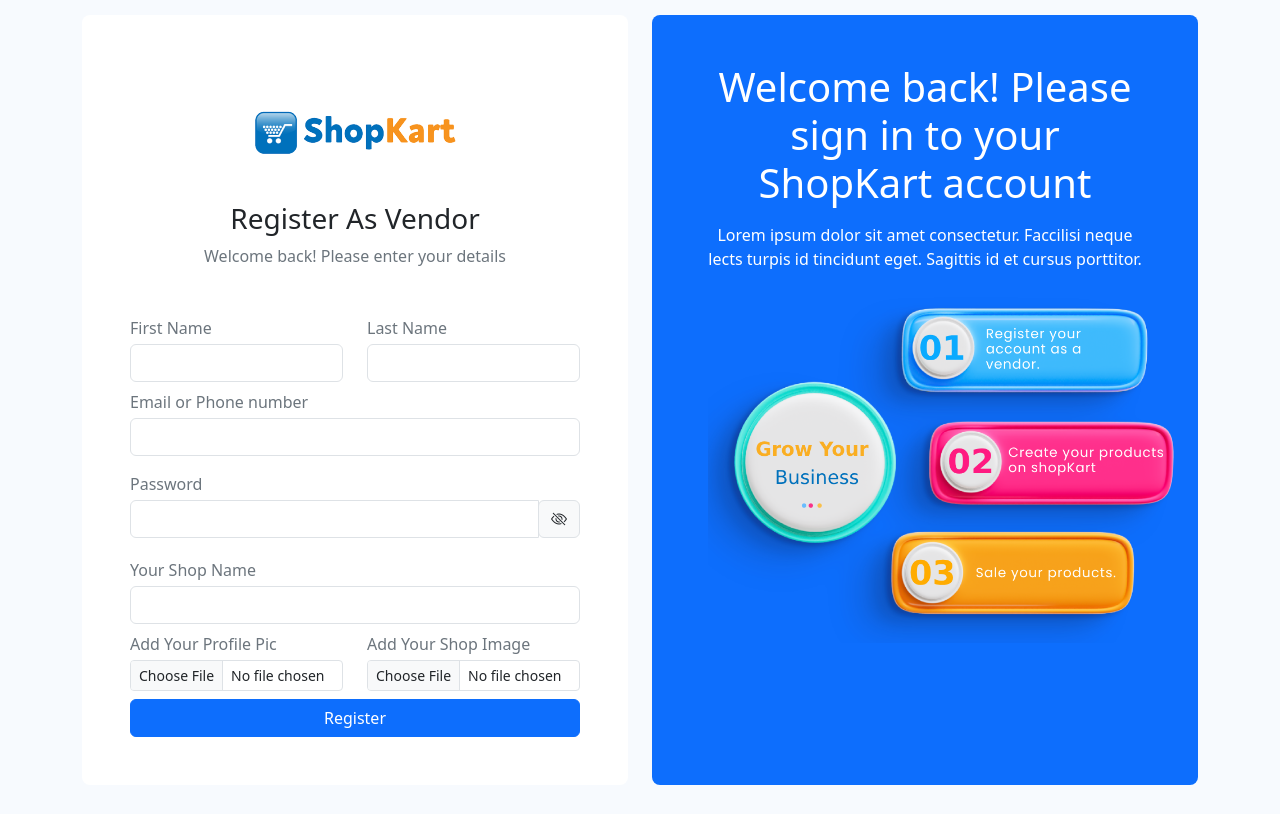
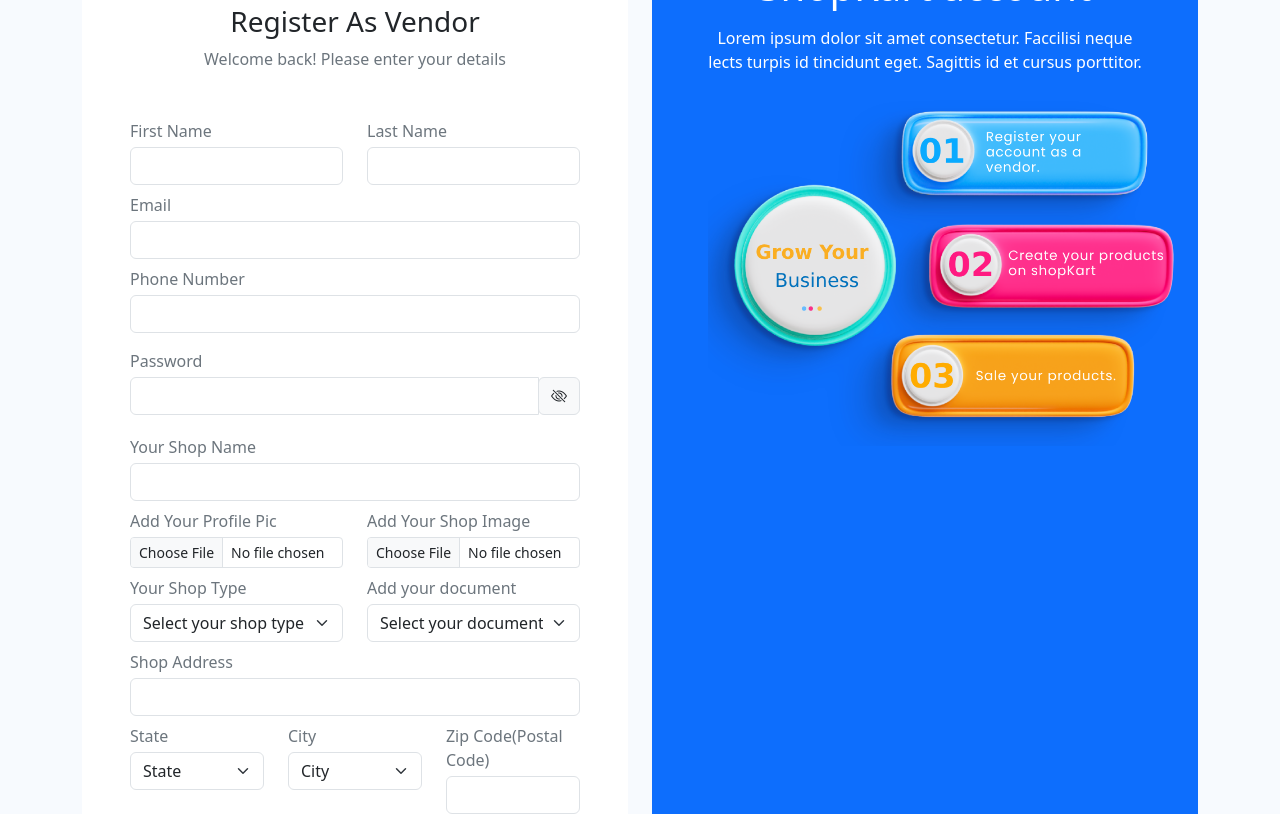
Before and after one commit to neelesh9979/shopkart-dashboard, a React (Create React App) app: page /register in a window 1280 px wide. Shown: the top 814 px of the page. Built offline with nearby package versions, Linux system fonts and the light colour scheme.

Commit message:
Sidebar design

```diff
--- a/src/App.js
+++ b/src/App.js
@@ -22,9 +22,9 @@
     <BrowserRouter>
       <Routes>
         {/* <Route path="/" element={isLoggedIn === 'true' ? <Navigate to="/dashboard" /> : <Navigate to="/login" />} /> */}
-        <Route path="/" element={isLoggedIn ? <Dashboard /> : <Navigate to="/login" />} />
+        <Route path="/" element={<Dashboard />} />
         <Route path="/login" element={!isLoggedIn ? <Login /> : <Navigate to="/" />} />
-        <Route path="/register" element={<Register />} />
+        <Route path="/register" element={!isLoggedIn ? <Register /> : <Navigate to="/" />} />
         <Route path="*" element={<PageNotFound />} />
       </Routes>
     </BrowserRouter>
--- a/src/pages/Login.js
+++ b/src/pages/Login.js
@@ -33,7 +33,7 @@
                     setLoginStatus(()=> userLoginStatus(data.status,data.message));
                     sessionStorage.setItem('userTokenId', data.token);
                     sessionStorage.setItem('userLoggedIn', true);
-                    <Navigate to="/" />
+
                     setLoading(false);
                 }else{
                     setLoginStatus(()=> userLoginStatus(data.status,data.message));
--- a/src/pages/Register.js
+++ b/src/pages/Register.js
@@ -6,12 +6,14 @@
     const [fname, setFname] = useState('');
     const [lname, setLname] = useState('');
     const [email, setEmail] = useState('');
+    const [phone, setPhone] = useState('');
     const [password, setPassword] = useState('');
     const [emailError, setEmailError] = useState(false);
     const [passwordError, setPasswordError] = useState(false);
     const [loading, setLoading] = useState(false);
     const [loginStatus, setLoginStatus] = useState('');
     const [showPassword, setShowPassword] = useState(false);
+    const [error, setError] = useState("");
 
     // Vendor State
     const [shopName, setShopName] = useState('');
@@ -130,12 +132,12 @@
                                             </div>
                                         </div>
                                     </div>
-                                    <div className="form-group">
-                                        <label className="mb-1 text-secondary fs-6" htmlFor="exampleInputEmail1">Email or Phone number</label>
+                                    <div className="form-group mb-2">
+                                        <label className="mb-1 text-secondary fs-6" htmlFor="exampleInputEmail1">Email</label>
                                         <input
                                             type="text"
-                                            className={emailError ? 'is-invalid form-control ' : 'form-control'}
-                                            name="emailorphone"
+                                            className='form-control'
+                                            name="email"
                                             value={email}
                                             onChange={(e) =>{
                                                 setEmail(e.target.value)
@@ -143,7 +145,31 @@
                                             } }
                                             onKeyDown={handleKeyDown}
                                         />
-                                        <div className="invalid-feedback">Please enter registered email or phone number.</div>
+                                    </div>
+                                    <div className="form-group">
+                                        <label className="mb-1 text-secondary fs-6" htmlFor="exampleInputEmail1">Phone Number</label>
+                                        <input
+                                            type="text"
+                                            className={error === ""?'form-control':'is-invalid form-control'}
+                                            name="phone"
+                                            value={phone}
+                                            onChange={(e) =>{
+
+                                                {phone !=='' ? setEmailError(false) : setEmailError(true)}
+                                                if (e.target.value ==="" || /^[0-9\b]+$/.test(e.target.value)) {
+                                                    if(e.target.value.length <= 10){
+                                                        setPhone(e.target.value);
+                                                        setError('');
+                                                    }else{
+                                                        setPhone(e.target.value);
+                                                        setError("Mobile number cannot be more than 10 digits");
+                                                    }
+
+                                                }
+                                            } }
+                                            onKeyDown={handleKeyDown}
+                                        />
+                                        <div className="invalid-feedback">{error}</div>
                                     </div>
                                     <div className="form-group has-validation my-3 pb-1">
                                         <label className="mb-1 text-secondary fs-6" htmlFor="exampleInputPassword1">Password</label>
@@ -193,6 +219,76 @@
                                             </div>
                                         </div>
                                     </div>
+                                    <div className="row mb-2">
+                                        <div class="col-md-6">
+                                            <div className="form-group">
+                                                <label class="mb-1 text-secondary fs-6">Your Shop Type</label>
+                                                <select class="form-select" aria-label="Default select example">
+                                                    <option selected>Select your shop type</option>
+                                                    <option value="Fashion">Fashion</option>
+                                                    <option value="Jewelry">Jewelry</option>
+                                                    <option value="Footwear">Footwear</option>
+                                                    <option value="Books">Books</option>
+                                                    <option value="Cosmetics">Cosmetics</option>
+                                                    <option value="Electronics">Electronics</option>
+                                                    <option value="Toys & Games">Toys & Games</option>
+                                                </select>
+                                            </div>
+                                        </div>
+                                        <div class="col-md-6">
+                                            <div className="form-group">
+                                                <label class="mb-1 text-secondary fs-6">Add your document</label>
+                                                <select class="form-select" aria-label="Default select example">
+                                                    <option selected>Select your document type</option>
+                                                    <option value="PAN">PAN</option>
+                                                    <option value="Adhar Card">Adhar Card</option>
+                                                    <option value="GSTIN">GSTIN Number</option>
+                                                </select>
+                                            </div>
+                                        </div>
+                                    </div>
+                                    <div className="form-group mb-2">
+                                        <label className="mb-1 text-secondary fs-6">Shop Address</label>
+                                        <input type="text" class="form-control" />
+                                    </div>
+                                    <div className="row mb-2 mt-2">
+                                        <div class="col-md-4">
+                                            <div className="form-group">
+                                                <label class="mb-1 text-secondary fs-6">State</label>
+                                                <select class="form-select" aria-label="Default select example">
+                                                    <option selected>State</option>
+                                                    <option value="Fashion">Fashion</option>
+                                                    <option value="Jewelry">Jewelry</option>
+                                                    <option value="Footwear">Footwear</option>
+                                                    <option value="Books">Books</option>
+                                                    <option value="Cosmetics">Cosmetics</option>
+                                                    <option value="Electronics">Electronics</option>
+                                                    <option value="Toys & Games">Toys & Games</option>
+                                                </select>
+                                            </div>
+                                        </div>
+                                        <div class="col-md-4">
+                                            <div className="form-group">
+                                                <label class="mb-1 text-secondary fs-6">City</label>
+                                                <select class="form-select" aria-label="Default select example">
+                                                    <option selected>City</option>
+                                                    <option value="PAN">PAN</option>
+                                                    <option value="Adhar Card">Adhar Card</option>
+                                                    <option value="GSTIN">GSTIN Number</option>
+                                                </select>
+                                            </div>
+                                        </div>
+                                        <div class="col-md-4">
+                                            <div className="form-group">
+                                                <label class="mb-1 text-secondary fs-6">Zip Code(Postal Code)</label>
+                                                <input type="text" class="form-control" />
+                                            </div>
+                                        </div>
+                                    </div>
+                                    <div className="form-group mb-2">
+                                        <label className="mb-1 text-secondary fs-6">Shop Landmark</label>
+                                        <input type="text" class="form-control" />
+                                    </div>
                                     {loginStatus !== ''? loginStatus : ''}
                                     <button type="submit" className="btn btn-primary w-100">
                                         {loading == true ? loader() : 'Register'}
```
Also changed, not shown: src/components/Sidebar.js (+22 -1 lines).
